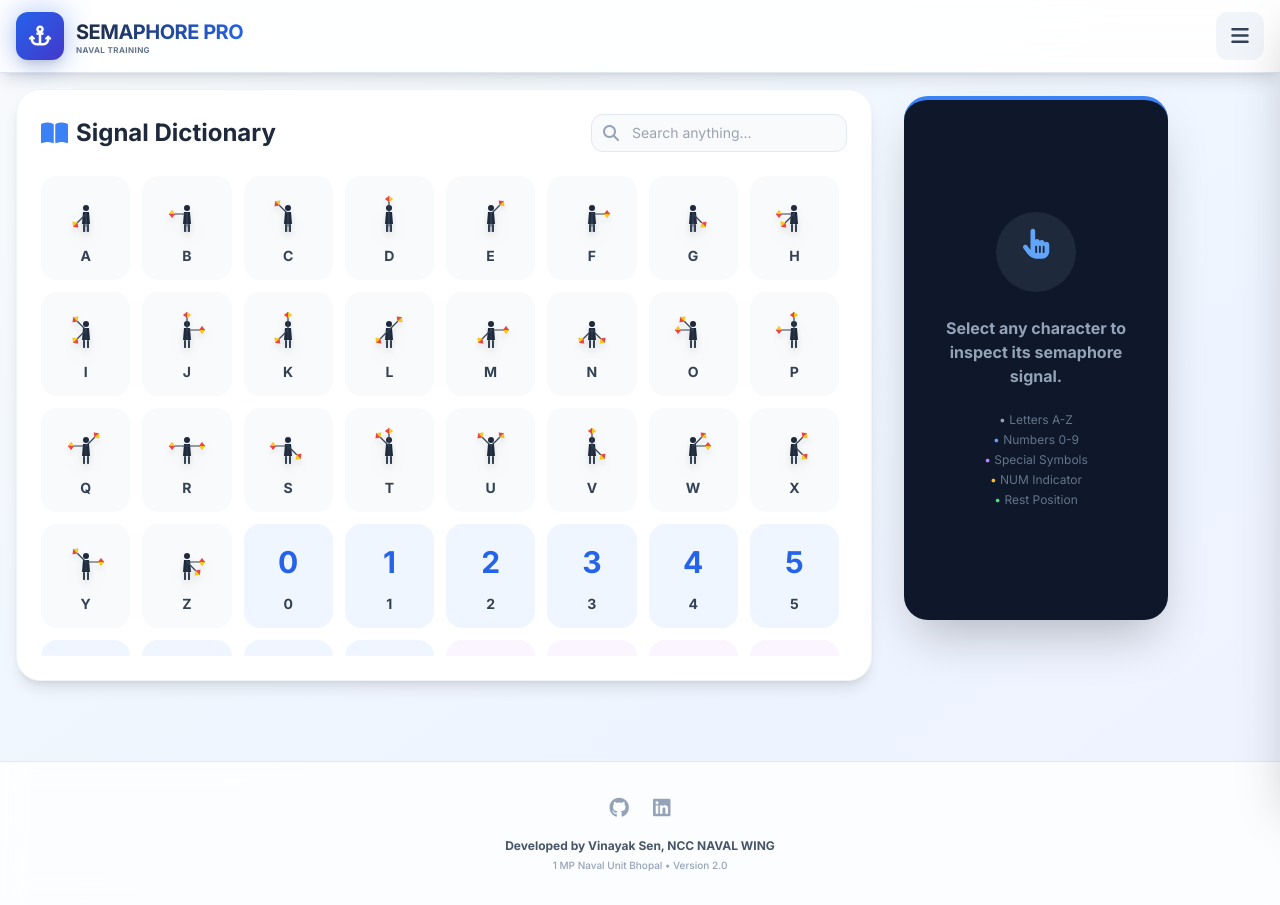
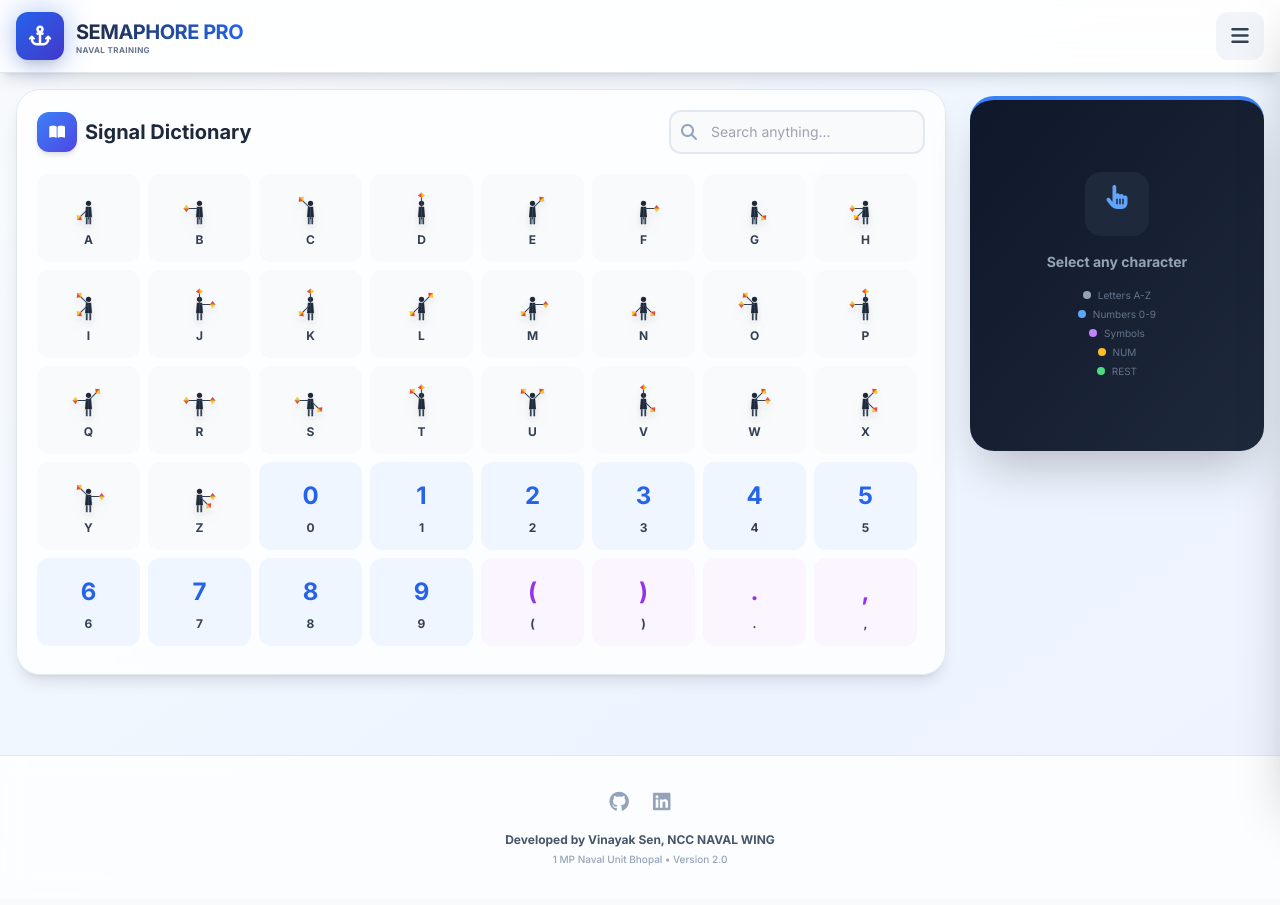
Before and after one commit to Code-2-Create/SemaphorePro, a React (Vite) app: page / in a window 1280 px wide. Both pictures are taken after a click on the button "LEARN SYMBOLS". Built offline with nearby package versions, Linux system fonts and the light colour scheme.

Commit message:
Update Dictionary.tsx

```diff
--- a/components/Dictionary.tsx
+++ b/components/Dictionary.tsx
@@ -89,13 +89,15 @@ const Dictionary: React.FC = () => {
     : null;
 
   return (
-    <div className="space-y-10 w-full max-w-6xl animate-in fade-in duration-500">
+    <div className="space-y-6 w-full animate-in fade-in duration-500">
 
-      <div className="grid grid-cols-1 md:grid-cols-4 gap-8">
-        <div className="md:col-span-3 bg-white p-6 rounded-3xl shadow-lg border border-slate-100">
-          <div className="flex flex-col sm:flex-row justify-between items-start sm:items-center mb-6 gap-4">
-            <h2 className="text-2xl font-bold text-slate-800 flex items-center space-x-2">
-              <i className="fas fa-book-open text-blue-500"></i>
+      <div className="grid grid-cols-1 lg:grid-cols-4 gap-6">
+        <div className="lg:col-span-4 xl:col-span-3 bg-white/80 backdrop-blur-sm p-5 rounded-3xl shadow-lg border border-slate-200">
+          <div className="flex flex-col sm:flex-row justify-between items-start sm:items-center mb-5 gap-3">
+            <h2 className="text-xl font-bold text-slate-800 flex items-center space-x-2">
+              <div className="w-10 h-10 rounded-xl bg-gradient-to-br from-blue-500 to-indigo-600 flex items-center justify-center shadow-md">
+                <i className="fas fa-book-open text-white text-sm"></i>
+              </div>
               <span>Signal Dictionary</span>
             </h2>
 
@@ -104,45 +106,45 @@ const Dictionary: React.FC = () => {
               <input
                 type="text"
                 placeholder="Search anything..."
-                className="w-full pl-10 pr-4 py-2 bg-slate-50 border border-slate-200 rounded-xl focus:ring-2 focus:ring-blue-500 outline-none transition-all text-sm"
+                className="w-full pl-10 pr-4 py-2.5 bg-slate-50 border-2 border-slate-200 rounded-xl focus:ring-2 focus:ring-blue-500 focus:border-blue-500 outline-none transition-all text-sm"
                 value={searchQuery}
                 onChange={(e) => setSearchQuery(e.target.value)}
               />
             </div>
           </div>
 
-          <div className="grid grid-cols-4 sm:grid-cols-6 lg:grid-cols-8 gap-3 max-h-[60vh] overflow-y-auto pr-2 no-scrollbar">
+          <div className="grid grid-cols-4 sm:grid-cols-6 lg:grid-cols-8 gap-2 max-h-[60vh] overflow-y-auto pr-2 no-scrollbar">
             {filteredEntries.map((entry) => (
               <button
                 key={entry.char}
                 onClick={() => setSelectedChar(entry.char)}
-                className={`flex flex-col items-center p-3 rounded-2xl transition-all border-2 ${
+                className={`flex flex-col items-center p-3 rounded-xl transition-all border-2 ${
                   selectedChar === entry.char
-                    ? "bg-blue-50 border-blue-500 scale-105 z-10"
-                    : getEntryColor(entry) + " border-transparent hover:border-slate-300"
+                    ? "bg-blue-50 border-blue-500 scale-105 shadow-md z-10"
+                    : getEntryColor(entry) + " border-transparent hover:border-slate-300 hover:shadow-sm"
                 }`}
               >
                 {(entry.type === 'letter' || entry.type === 'indicator' || entry.type === 'rest') && (
-                  <div className="w-12 h-12 flex items-center justify-center">
+                  <div className="w-10 h-10 flex items-center justify-center">
                     <Signalman
                       leftPos={entry.left!}
                       rightPos={entry.right!}
-                      size={40}
+                      size={35}
                       animate={false}
                     />
                   </div>
                 )}
                 {entry.type === 'number' && (
-                  <div className="w-12 h-12 flex items-center justify-center">
-                    <span className="text-3xl font-black text-blue-600">{entry.char}</span>
+                  <div className="w-10 h-10 flex items-center justify-center">
+                    <span className="text-2xl font-black text-blue-600">{entry.char}</span>
                   </div>
                 )}
                 {entry.type === 'symbol' && (
-                  <div className="w-12 h-12 flex items-center justify-center">
-                    <span className="text-3xl font-black text-purple-600">{entry.char}</span>
+                  <div className="w-10 h-10 flex items-center justify-center">
+                    <span className="text-2xl font-black text-purple-600">{entry.char}</span>
                   </div>
                 )}
-                <span className="mt-2 font-bold text-slate-700 text-sm">
+                <span className="mt-1 font-bold text-slate-700 text-xs">
                   {getEntryDisplay(entry)}
                 </span>
               </button>
@@ -151,67 +153,68 @@ const Dictionary: React.FC = () => {
             {filteredEntries.length === 0 && (
               <div className="col-span-full py-12 text-center text-slate-400">
                 <i className="fas fa-search text-3xl mb-2 block"></i>
-                <p>No signals match your search.</p>
+                <p className="text-sm">No signals match your search.</p>
               </div>
             )}
           </div>
         </div>
 
-        <div className="bg-slate-900 text-white p-8 rounded-3xl shadow-2xl flex flex-col items-center text-center sticky top-24 h-fit border-t-4 border-blue-500">
+        <div className="bg-gradient-to-br from-slate-900 to-slate-800 text-white p-6 rounded-3xl shadow-2xl flex flex-col items-center text-center lg:sticky lg:top-24 h-fit border-t-4 border-blue-500">
           {selectedEntry ? (
             <>
               <div className="flex justify-between w-full mb-4 items-center">
-                <span className="text-[10px] font-black text-blue-400 uppercase tracking-widest">
-                  Detail View
+                <span className="text-[9px] font-black text-blue-400 uppercase tracking-widest">
+                  Details
                 </span>
                 <button
                   onClick={() => setSelectedChar(null)}
-                  className="text-slate-500 hover:text-white"
+                  className="text-slate-400 hover:text-white w-8 h-8 rounded-lg hover:bg-slate-700 flex items-center justify-center transition-all"
                 >
                   <i className="fas fa-times"></i>
                 </button>
               </div>
 
-              <h3 className="text-3xl font-black mb-2">
-                {selectedEntry.type === 'letter' && `Letter: ${selectedEntry.char}`}
-                {selectedEntry.type === 'number' && `Number: ${selectedEntry.char}`}
+              <h3 className="text-2xl font-black mb-2">
+                {selectedEntry.type === 'letter' && `${selectedEntry.char}`}
+                {selectedEntry.type === 'number' && `${selectedEntry.char}`}
                 {selectedEntry.type === 'symbol' && selectedEntry.name}
-                {selectedEntry.type === 'indicator' && 'Numeric Indicator'}
-                {selectedEntry.type === 'rest' && 'Rest Position'}
+                {selectedEntry.type === 'indicator' && 'NUM'}
+                {selectedEntry.type === 'rest' && 'REST'}
               </h3>
 
-              <p className="text-sm text-slate-400 mb-6">
+              <p className="text-xs text-slate-400 mb-5">
+                {selectedEntry.type === 'letter' && 'Letter Signal'}
                 {selectedEntry.type === 'number' && `Transmitted as: ${selectedEntry.word}`}
-                {selectedEntry.type === 'symbol' && `Signal group: ${selectedEntry.group}`}
-                {selectedEntry.type === 'indicator' && 'Marks start/end of numbers'}
-                {selectedEntry.type === 'rest' && 'Space between signals'}
+                {selectedEntry.type === 'symbol' && `Signal: ${selectedEntry.group}`}
+                {selectedEntry.type === 'indicator' && 'Number Marker'}
+                {selectedEntry.type === 'rest' && 'Space / Rest'}
               </p>
 
               {(selectedEntry.type === 'letter' || selectedEntry.type === 'indicator' || selectedEntry.type === 'rest') && (
                 <>
-                  <div className="bg-white rounded-3xl p-6 mb-8 shadow-inner">
+                  <div className="bg-white rounded-2xl p-5 mb-6 shadow-lg">
                     <Signalman
                       leftPos={selectedEntry.left!}
                       rightPos={selectedEntry.right!}
-                      size={220}
+                      size={Math.min(window.innerWidth - 150, 200)}
                     />
                   </div>
 
-                  <div className="grid grid-cols-2 gap-3 text-xs w-full">
-                    <div className="bg-slate-800 p-4 rounded-2xl text-center border border-slate-700/50">
-                      <span className="block text-slate-500 font-bold uppercase mb-1">
+                  <div className="grid grid-cols-2 gap-2 text-xs w-full">
+                    <div className="bg-slate-800 p-3 rounded-xl text-center border border-slate-700/50">
+                      <span className="block text-slate-500 font-bold uppercase text-[9px] mb-1">
                         Left Arm
                       </span>
-                      <span className="font-mono text-blue-300 text-lg">
+                      <span className="font-mono text-blue-300 text-base font-bold">
                         Pos {selectedEntry.left}
                       </span>
                     </div>
 
-                    <div className="bg-slate-800 p-4 rounded-2xl text-center border border-slate-700/50">
-                      <span className="block text-slate-500 font-bold uppercase mb-1">
+                    <div className="bg-slate-800 p-3 rounded-xl text-center border border-slate-700/50">
+                      <span className="block text-slate-500 font-bold uppercase text-[9px] mb-1">
                         Right Arm
                       </span>
-                      <span className="font-mono text-blue-300 text-lg">
+                      <span className="font-mono text-blue-300 text-base font-bold">
                         Pos {selectedEntry.right}
                       </span>
                     </div>
@@ -220,23 +223,23 @@ const Dictionary: React.FC = () => {
               )}
 
               {selectedEntry.type === 'number' && (
-                <div className="w-full space-y-4">
-                  <div className="bg-slate-800 p-6 rounded-2xl border border-slate-700/50">
-                    <span className="block text-slate-500 font-bold uppercase text-xs mb-3">
-                      Transmission Format
+                <div className="w-full space-y-3">
+                  <div className="bg-slate-800 p-4 rounded-xl border border-slate-700/50">
+                    <span className="block text-slate-500 font-bold uppercase text-[9px] mb-2">
+                      Format
                     </span>
-                    <div className="font-mono text-blue-300 text-lg space-y-2">
-                      <div className="text-amber-400">NUM</div>
-                      <div className="text-2xl text-white">{selectedEntry.word}</div>
-                      <div className="text-amber-400">NUM</div>
+                    <div className="font-mono text-blue-300 text-sm space-y-1">
+                      <div className="text-amber-400 text-xs">NUM</div>
+                      <div className="text-lg text-white font-black">{selectedEntry.word}</div>
+                      <div className="text-amber-400 text-xs">NUM</div>
                     </div>
                   </div>
-                  <div className="bg-slate-800 p-4 rounded-2xl border border-slate-700/50 text-left">
-                    <span className="block text-slate-500 font-bold uppercase text-xs mb-2">
-                      Example Usage
+                  <div className="bg-slate-800 p-3 rounded-xl border border-slate-700/50 text-left">
+                    <span className="block text-slate-500 font-bold uppercase text-[9px] mb-2">
+                      Example
                     </span>
-                    <p className="text-sm text-slate-300 font-mono">
-                      "ZONE {selectedEntry.char}"<br/>
+                    <p className="text-xs text-slate-300 font-mono">
+                      ZONE {selectedEntry.char}<br/>
                       → ZONE NUM {selectedEntry.word} NUM
                     </p>
                   </div>
@@ -244,23 +247,23 @@ const Dictionary: React.FC = () => {
               )}
 
               {selectedEntry.type === 'symbol' && (
-                <div className="w-full space-y-4">
-                  <div className="bg-slate-800 p-6 rounded-2xl border border-slate-700/50">
-                    <div className="text-6xl mb-4 text-purple-400">{selectedEntry.char}</div>
+                <div className="w-full space-y-3">
+                  <div className="bg-slate-800 p-5 rounded-xl border border-slate-700/50">
+                    <div className="text-5xl mb-3 text-purple-400">{selectedEntry.char}</div>
                   </div>
-                  <div className="bg-slate-800 p-6 rounded-2xl border border-slate-700/50">
-                    <span className="block text-slate-500 font-bold uppercase text-xs mb-3">
-                      Signal Sequence
+                  <div className="bg-slate-800 p-4 rounded-xl border border-slate-700/50">
+                    <span className="block text-slate-500 font-bold uppercase text-[9px] mb-2">
+                      Sequence
                     </span>
-                    <div className="font-mono text-blue-300 text-2xl">
+                    <div className="font-mono text-blue-300 text-xl font-black">
                       {selectedEntry.group}
                     </div>
                   </div>
-                  <div className="bg-slate-800 p-4 rounded-2xl border border-slate-700/50 text-left">
-                    <span className="block text-slate-500 font-bold uppercase text-xs mb-2">
-                      Letter Breakdown
+                  <div className="bg-slate-800 p-3 rounded-xl border border-slate-700/50 text-left">
+                    <span className="block text-slate-500 font-bold uppercase text-[9px] mb-2">
+                      Breakdown
                     </span>
-                    <p className="text-sm text-slate-300 font-mono">
+                    <p className="text-xs text-slate-300 font-mono">
                       {selectedEntry.group!.split('').join(' → ')}
                     </p>
                   </div>
@@ -268,19 +271,19 @@ const Dictionary: React.FC = () => {
               )}
             </>
           ) : (
-            <div className="py-20 space-y-6">
-              <div className="w-20 h-20 bg-slate-800 rounded-full flex items-center justify-center mx-auto mb-4">
-                <i className="fas fa-hand-pointer text-3xl text-blue-400 animate-bounce"></i>
+            <div className="py-12 space-y-4">
+              <div className="w-16 h-16 bg-slate-800 rounded-2xl flex items-center justify-center mx-auto mb-3">
+                <i className="fas fa-hand-pointer text-2xl text-blue-400 animate-bounce"></i>
               </div>
-              <p className="font-bold text-slate-400">
-                Select any character to inspect its semaphore signal.
+              <p className="font-bold text-sm text-slate-400">
+                Select any character
               </p>
-              <div className="text-xs text-slate-500 space-y-1">
-                <p><span className="text-slate-400">•</span> Letters A-Z</p>
-                <p><span className="text-blue-400">•</span> Numbers 0-9</p>
-                <p><span className="text-purple-400">•</span> Special Symbols</p>
-                <p><span className="text-amber-400">•</span> NUM Indicator</p>
-                <p><span className="text-green-400">•</span> Rest Position</p>
+              <div className="text-[10px] text-slate-500 space-y-1">
+                <p><span className="inline-block w-2 h-2 rounded-full bg-slate-400 mr-1"></span> Letters A-Z</p>
+                <p><span className="inline-block w-2 h-2 rounded-full bg-blue-400 mr-1"></span> Numbers 0-9</p>
+                <p><span className="inline-block w-2 h-2 rounded-full bg-purple-400 mr-1"></span> Symbols</p>
+                <p><span className="inline-block w-2 h-2 rounded-full bg-amber-400 mr-1"></span> NUM</p>
+                <p><span className="inline-block w-2 h-2 rounded-full bg-green-400 mr-1"></span> REST</p>
               </div>
             </div>
           )}
```
